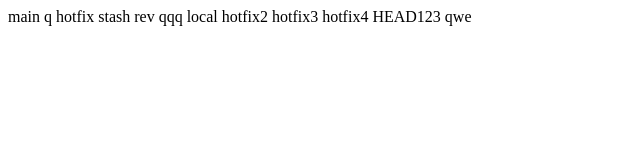
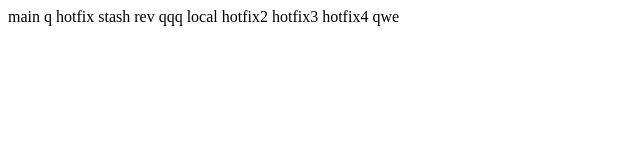
Before and after one commit to temperature15/Test, a plain HTML site: page index.html in a window 1280 px wide. Shown: the full height of the page, 0-640 px from the left. Drawn offline with Linux system fonts and the light colour scheme.

Commit message:
no message

```diff
--- a/index.html
+++ b/index.html
@@ -17,6 +17,5 @@
     hotfix2
     hotfix3
     hotfix4
-    HEAD123
     qwe
 </html>
```
